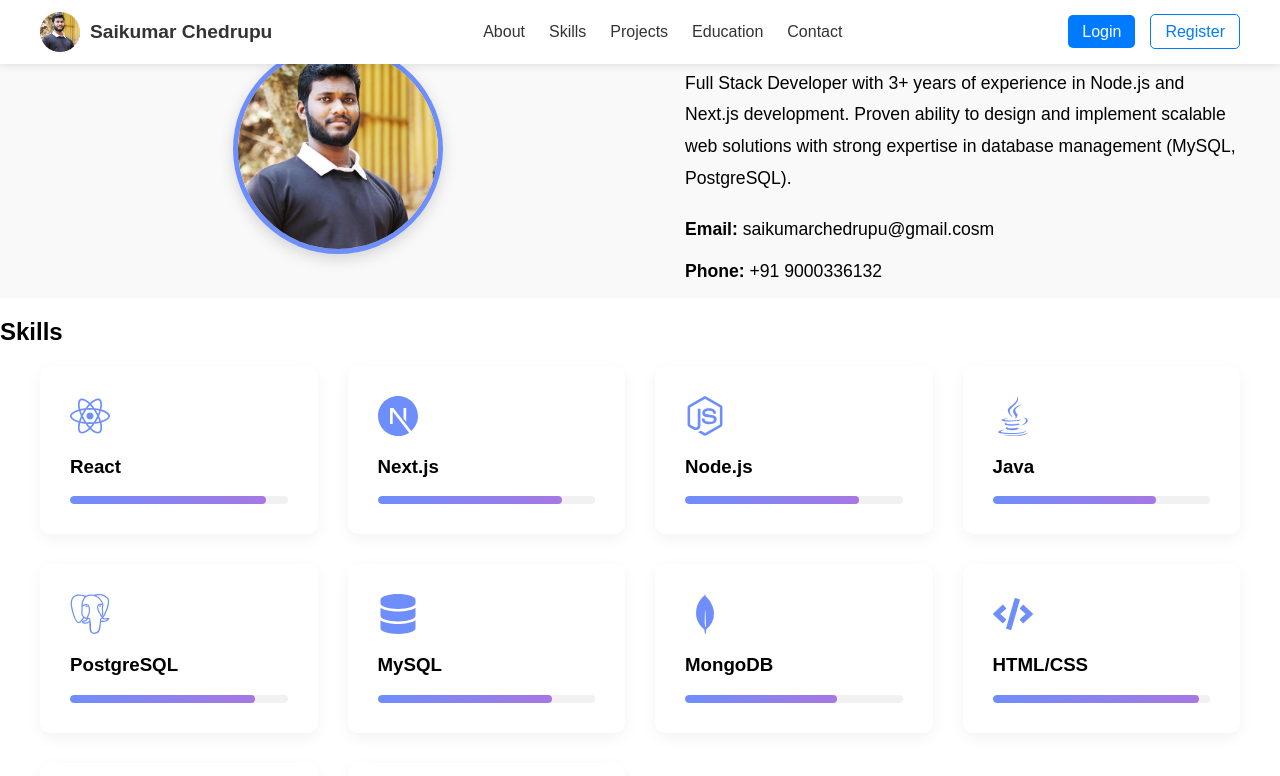
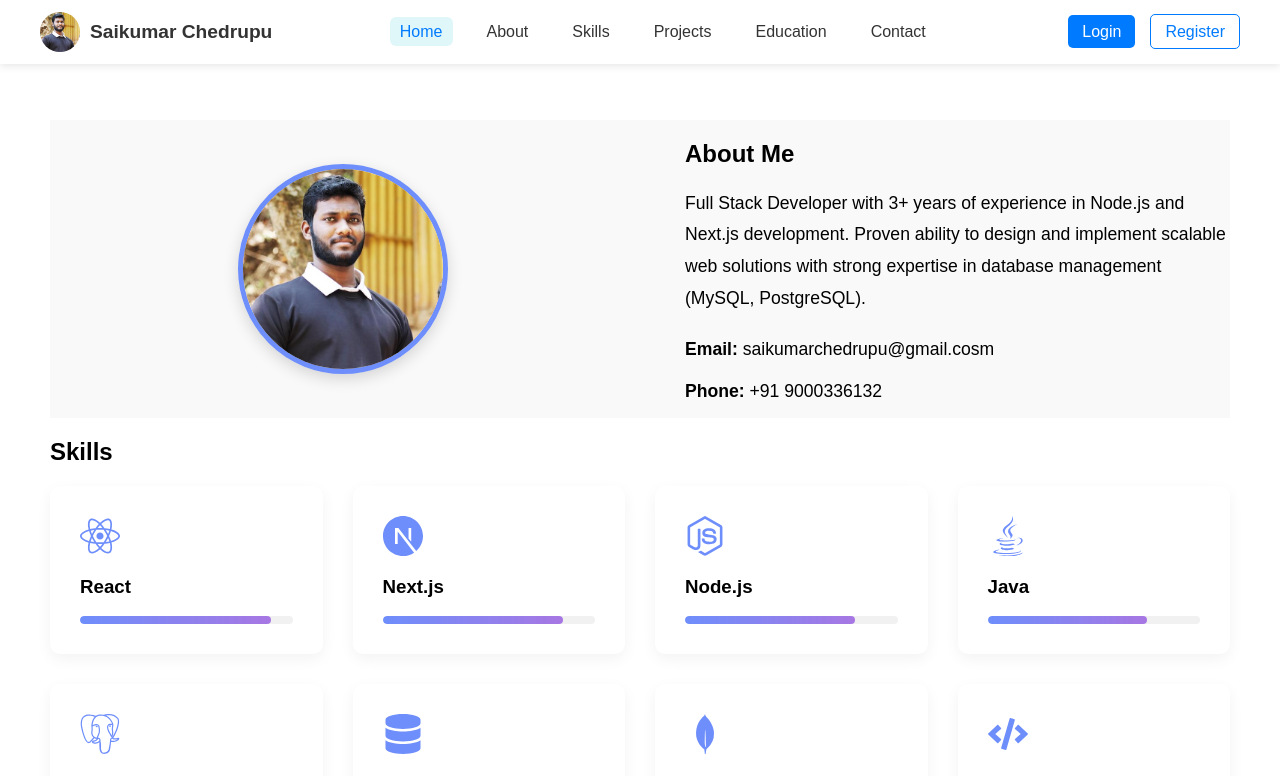
Before and after one commit to saikumarNetha98/Portfolio, a React (Create React App) app: page / in a window 1280 px wide. Shown: the top 776 px of the page. Built offline with nearby package versions, Linux system fonts and the light colour scheme; the HTML template or start-up script is replaced by a standard one.

Commit message:
changes done

```diff
--- a/src/App.js
+++ b/src/App.js
@@ -7,24 +7,21 @@ import Skills from './components/Skills';
 import Projects from './components/Projects';
 import Contact from './components/Contact';
 import Footer from './components/Footer';
-import Education from './components/Education'
-// other components
+import Education from './components/Education';
+import Home from './components/Home';
 
 function App() {
   return (
     <Router>
       <Header />
-      <main>
+      <main style={{ padding: '50px', marginTop: '70px' }}>
         <Routes>
-          <Route path="/" element={
-            <>
-              <About />
-              <Skills />
-              <Projects />
-              <Education />
-              <Contact />
-            </>
-          } />
+          <Route path="/" element={<Home />} />
+          <Route path="/about" element={<About />} />
+          <Route path="/skills" element={<Skills />} />
+          <Route path="/projects" element={<Projects />} />
+          <Route path="/education" element={<Education />} />
+          <Route path="/contact" element={<Contact />} />
           <Route path="/login" element={<Login />} />
           <Route path="/register" element={<Register />} />
         </Routes>
--- a/src/components/Header.jsx
+++ b/src/components/Header.jsx
@@ -1,9 +1,11 @@
 import React from 'react';
-import { Link } from 'react-router-dom';
+import { Link, useLocation } from 'react-router-dom';
 import '../styles/Header.css';
-import logo from '../assets/saikumar-photo1.jpg'; // Use your actual logo path
+import logo from '../assets/saikumar-photo1.jpg';
 
 const Header = () => {
+  const location = useLocation();
+
   return (
     <header className="header">
       <div className="header__container">
@@ -15,11 +17,12 @@ const Header = () => {
 
         {/* Center: Navigation Menu */}
         <nav className="header__nav">
-          <a href="#about">About</a>
-          <a href="#skills">Skills</a>
-          <a href="#projects">Projects</a>
-          <a href="#education">Education</a>
-          <a href="#contact">Contact</a>
+          <Link to="/" className={location.pathname === '/' ? 'active' : ''}>Home</Link>
+          <Link to="/about" className={location.pathname === '/about' ? 'active' : ''}>About</Link>
+          <Link to="/skills" className={location.pathname === '/skills' ? 'active' : ''}>Skills</Link>
+          <Link to="/projects" className={location.pathname === '/projects' ? 'active' : ''}>Projects</Link>
+          <Link to="/education" className={location.pathname === '/education' ? 'active' : ''}>Education</Link>
+          <Link to="/contact" className={location.pathname === '/contact' ? 'active' : ''}>Contact</Link>
         </nav>
 
         {/* Right: Auth Buttons */}
--- /dev/null
+++ b/src/components/Home.jsx
@@ -0,0 +1,17 @@
+import About from '../components/About';
+import Skills from '../components/Skills';
+import Projects from '../components/Projects';
+import Education from '../components/Education';
+import Contact from '../components/Contact';
+
+const Home = () => (
+  <>
+    <About />
+    <Skills />
+    <Projects />
+    <Education />
+    <Contact />
+  </>
+);
+
+export default Home;
--- a/src/index.css
+++ b/src/index.css
@@ -2,3 +2,7 @@ body {
   margin: 0;
   font-family: Arial, sans-serif;
 }
+html {
+  scroll-padding-top: 70px;
+  scroll-behavior: smooth;
+}
--- a/src/styles/Header.css
+++ b/src/styles/Header.css
@@ -1,3 +1,4 @@
+/* General Layout */
 .header {
   width: 100%;
   background-color: #ffffff;
@@ -15,22 +16,19 @@
   justify-content: space-between;
   align-items: center;
 }
+
+/* Logo */
 .logo {
   width: 40px;
   height: 40px;
   border-radius: 50%;
   object-fit: cover;
+  margin-right: 10px;
 }
 
 .header__left {
   display: flex;
   align-items: center;
-}
-
-.logo {
-  width: 40px;
-  height: 40px;
-  margin-right: 10px;
 }
 
 .site-name {
@@ -39,13 +37,61 @@
   color: #333;
 }
 
+/* Navigation Links */
 .header__nav a {
+  position: relative;
   margin: 0 12px;
+  padding: 6px 10px;
   text-decoration: none;
   color: #333;
   font-weight: 500;
+  border-radius: 6px;
+  overflow: hidden;
 }
 
+/* Initial state of underline (hidden) */
+.header__nav a::after {
+  content: '';
+  position: absolute;
+  bottom: 0;
+  left: 0;
+  height: 2px;
+  width: 0%;
+  background-color: #00bcd4;
+  transition: width 0.3s ease-in-out;
+}
+
+/* Hover underline */
+.header__nav a:hover::after {
+  width: 100%;
+}
+
+
+/* Animated background effect for active link */
+.header__nav a::before {
+  content: '';
+  position: absolute;
+  top: 0;
+  left: 0;
+  height: 100%;
+  width: 0%;
+  background-color: #e0f7fa;
+  z-index: -1;
+  transition: width 0.4s ease-in-out;
+  border-radius: 6px;
+}
+
+/* Trigger the animation */
+.header__nav a.active::before {
+  width: 100%;
+}
+
+/* Text color change when active */
+.header__nav a.active {
+  color: #007bff;
+}
+
+/* Auth buttons */
 .header__auth .btn {
   margin-left: 15px;
   padding: 8px 14px;
@@ -71,3 +117,9 @@
   background-color: #007bff;
   color: white;
 }
+
+/* Optional for smooth scrolling */
+html {
+  scroll-behavior: smooth;
+  scroll-padding-top: 80px;
+}
```
Also changed, not shown: src/App.css (line endings or trailing spaces).
